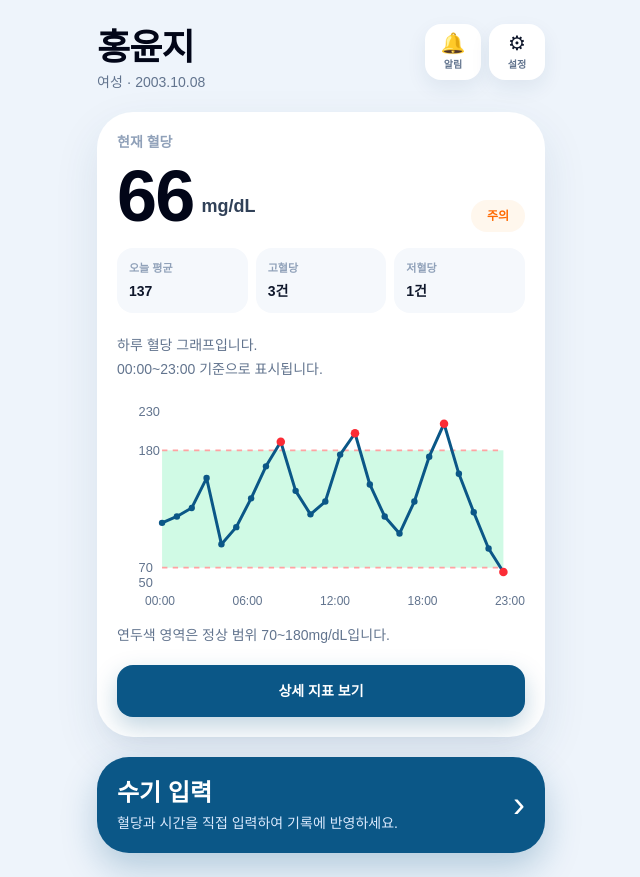
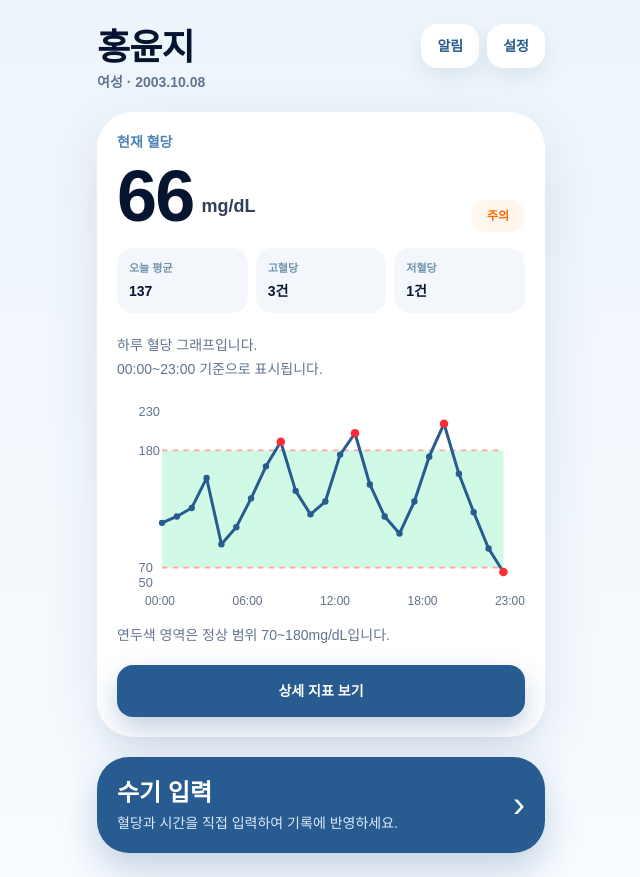
Before and after one commit to yunji6533/Mediger, a Next.js app in the folder frontend/patient/: page / in a window 1280 px wide. Shown: the whole page, without its empty margins (319-959 px from the left). Built offline with nearby package versions, Linux system fonts and the light colour scheme.

Commit message:
프론트 수정

```diff
--- a/frontend/patient/app/page.tsx
+++ b/frontend/patient/app/page.tsx
@@ -102,7 +102,7 @@ export default function Home() {
   };
 
   return (
-    <main className="min-h-screen bg-[#eef4fb] px-5 py-6 text-slate-950">
+    <main className="min-h-screen bg-gradient-to-b from-[#edf5fb] to-[#f8fbff] px-5 py-6 text-slate-950">
       <section className="mx-auto max-w-md space-y-5">
         {screen === "home" && (
           <HomeScreen
@@ -146,29 +146,29 @@ function HomeScreen({
           onClick={goPatientEdit}
           className="text-left active:scale-[0.98]"
         >
-          <h1 className="mt-1 text-4xl font-black tracking-tight text-slate-950">
+          <h1 className="mt-1 text-4xl font-black tracking-tight text-[#07142f]">
             {patient.name}
           </h1>
-          <p className="mt-1 text-sm font-medium text-slate-500">
+          <p className="mt-1 text-sm font-semibold text-slate-500">
             {patient.gender} · {patient.birth}
           </p>
         </button>
 
         <div className="flex gap-2">
-          <IconButton label="알림" icon="🔔" onClick={goAlerts} />
-          <IconButton label="설정" icon="⚙" onClick={goSettings} />
+          <TopTextButton label="알림" onClick={goAlerts} />
+          <TopTextButton label="설정" onClick={goSettings} />
         </div>
       </div>
 
-      <div className="rounded-[2.25rem] bg-white p-5 shadow-[0_18px_45px_rgba(31,64,104,0.10)]">
+      <div className="rounded-[2.25rem] bg-white p-5 shadow-[0_20px_55px_rgba(30,76,120,0.12)]">
         <div className="flex items-end justify-between">
           <div>
-            <p className="text-sm font-bold text-slate-400">현재 혈당</p>
+            <p className="text-sm font-black text-[#4b83b5]">현재 혈당</p>
             <div className="mt-2 flex items-end gap-2">
-              <span className="text-7xl font-black tracking-tight">
+              <span className="text-7xl font-black tracking-tight text-[#07142f]">
                 {latest}
               </span>
-              <span className="mb-3 text-lg font-bold text-slate-700">
+              <span className="mb-3 text-lg font-black text-slate-700">
                 mg/dL
               </span>
             </div>
@@ -193,7 +193,7 @@ function HomeScreen({
         <button
           type="button"
           onClick={goMetrics}
-          className="mt-5 w-full rounded-2xl bg-[#0b5787] py-4 text-sm font-black text-white shadow-[0_10px_24px_rgba(11,87,135,0.25)] active:scale-[0.98]"
+          className="mt-5 w-full rounded-2xl bg-[#285b8f] py-4 text-sm font-black text-white shadow-[0_12px_28px_rgba(40,91,143,0.28)] active:scale-[0.98]"
         >
           상세 지표 보기
         </button>
@@ -202,7 +202,7 @@ function HomeScreen({
       <button
         type="button"
         onClick={goRecord}
-        className="flex w-full items-center justify-between rounded-[2rem] bg-[#0b5787] px-5 py-5 text-left text-white shadow-[0_16px_35px_rgba(11,87,135,0.25)] active:scale-[0.98]"
+        className="flex w-full items-center justify-between rounded-[2rem] bg-[#285b8f] px-5 py-5 text-left text-white shadow-[0_16px_35px_rgba(40,91,143,0.25)] active:scale-[0.98]"
       >
         <div>
           <p className="text-2xl font-black">수기 입력</p>
@@ -216,34 +216,30 @@ function HomeScreen({
   );
 }
 
-function MiniStat({ label, value }: { label: string; value: string }) {
-  return (
-    <div className="rounded-2xl bg-[#f5f8fc] px-3 py-3">
-      <p className="text-[11px] font-bold text-slate-400">{label}</p>
-      <p className="mt-1 text-sm font-black text-slate-900">{value}</p>
-    </div>
-  );
-}
-
-function IconButton({
+function TopTextButton({
   label,
-  icon,
   onClick,
 }: {
   label: string;
-  icon: string;
   onClick: () => void;
 }) {
   return (
     <button
       type="button"
       onClick={onClick}
-      className="flex h-14 w-14 flex-col items-center justify-center rounded-2xl bg-white text-slate-900 shadow-[0_8px_20px_rgba(31,64,104,0.08)] active:scale-[0.96]"
-      aria-label={label}
+      className="rounded-2xl bg-white px-4 py-3 text-sm font-black text-[#285b8f] shadow-[0_8px_22px_rgba(30,76,120,0.10)] active:scale-[0.96]"
     >
-      <span className="text-xl leading-none">{icon}</span>
-      <span className="mt-1 text-[10px] font-bold text-slate-500">{label}</span>
+      {label}
     </button>
+  );
+}
+
+function MiniStat({ label, value }: { label: string; value: string }) {
+  return (
+    <div className="rounded-2xl bg-[#f3f7fb] px-3 py-3">
+      <p className="text-[11px] font-black text-[#7192ad]">{label}</p>
+      <p className="mt-1 text-sm font-black text-[#07142f]">{value}</p>
+    </div>
   );
 }
 
@@ -272,9 +268,9 @@ function SettingsScreen({ patient, goHome }: any) {
     <div className="space-y-5">
       <PageHeader title="설정" onBack={goHome} />
 
-      <div className="rounded-[2rem] bg-white p-5 shadow-sm">
+      <div className="rounded-[2rem] bg-white p-5 shadow-[0_12px_30px_rgba(30,76,120,0.08)]">
         <div className="flex items-center gap-4">
-          <div className="flex h-14 w-14 items-center justify-center rounded-2xl bg-[#eef6fb] text-2xl font-black text-[#0b5787]">
+          <div className="flex h-14 w-14 items-center justify-center rounded-2xl bg-[#edf6fb] text-2xl font-black text-[#285b8f]">
             {patient.name.slice(0, 1)}
           </div>
           <div>
@@ -287,20 +283,20 @@ function SettingsScreen({ patient, goHome }: any) {
       </div>
 
       <SettingGroup>
-        <SettingRow title="환자 정보 관리" text="이름, 성별, 생년월일 수정" icon="○" />
-        <SettingRow title="알림 설정" text="저혈당, 고혈당, 누락 입력 알림" icon="◇" />
-        <SettingRow title="목표 혈당 범위" text="정상 범위 70~180mg/dL" icon="□" />
+        <SettingRow title="환자 정보 관리" text="이름, 성별, 생년월일 수정" />
+        <SettingRow title="알림 설정" text="저혈당, 고혈당, 누락 입력 알림" />
+        <SettingRow title="목표 혈당 범위" text="정상 범위 70~180mg/dL" />
       </SettingGroup>
 
       <SettingGroup>
-        <SettingRow title="웨어러블 연동" text="CGM / 스마트워치 데이터 연결" icon="⌁" />
-        <SettingRow title="데이터 동기화" text="최근 기록 자동 업데이트" icon="↻" />
-        <SettingRow title="의사용 보고서" text="1~2개월 혈당 리포트 생성" icon="▤" />
+        <SettingRow title="웨어러블 연동" text="CGM / 스마트워치 데이터 연결" />
+        <SettingRow title="데이터 동기화" text="최근 기록 자동 업데이트" />
+        <SettingRow title="의사용 보고서" text="1~2개월 혈당 리포트 생성" />
       </SettingGroup>
 
       <SettingGroup>
-        <SettingRow title="개인정보 보호" text="의료 데이터 보안 및 접근 권한" icon="⌾" />
-        <SettingRow title="앱 정보" text="Mediger Patient v1.0" icon="i" />
+        <SettingRow title="개인정보 보호" text="의료 데이터 보안 및 접근 권한" />
+        <SettingRow title="앱 정보" text="Mediger Patient v1.0" />
       </SettingGroup>
     </div>
   );
@@ -308,32 +304,22 @@ function SettingsScreen({ patient, goHome }: any) {
 
 function SettingGroup({ children }: { children: React.ReactNode }) {
   return (
-    <div className="overflow-hidden rounded-[1.75rem] bg-white shadow-[0_12px_30px_rgba(31,64,104,0.07)]">
+    <div className="overflow-hidden rounded-[1.75rem] bg-white shadow-[0_12px_30px_rgba(30,76,120,0.07)]">
       {children}
     </div>
   );
 }
 
-function SettingRow({
-  title,
-  text,
-  icon,
-}: {
-  title: string;
-  text: string;
-  icon: string;
-}) {
+function SettingRow({ title, text }: { title: string; text: string }) {
   return (
     <button
       type="button"
       onClick={() => alert(`${title} 기능은 추후 백엔드 연동 예정입니다.`)}
       className="flex w-full items-center gap-4 border-b border-slate-100 px-5 py-4 text-left last:border-b-0 active:bg-slate-50"
     >
-      <div className="flex h-10 w-10 items-center justify-center rounded-xl bg-[#f3f7fb] text-lg font-bold text-slate-600">
-        {icon}
-      </div>
+      <div className="h-10 w-1.5 rounded-full bg-[#8fb9dc]" />
       <div className="flex-1">
-        <p className="font-bold">{title}</p>
+        <p className="font-black text-[#07142f]">{title}</p>
         <p className="mt-0.5 text-sm text-slate-500">{text}</p>
       </div>
       <span className="text-2xl text-slate-300">›</span>
@@ -361,7 +347,7 @@ function PatientEditScreen({ patient, setPatient, goHome }: any) {
     <div className="space-y-5">
       <PageHeader title="환자 정보 수정" onBack={goHome} />
 
-      <div className="rounded-[2rem] bg-white p-5 shadow-sm">
+      <div className="rounded-[2rem] bg-white p-5 shadow-[0_12px_30px_rgba(30,76,120,0.08)]">
         <div className="space-y-4">
           <InputLabel label="이름">
             <input
@@ -394,7 +380,7 @@ function PatientEditScreen({ patient, setPatient, goHome }: any) {
           <button
             type="button"
             onClick={savePatient}
-            className="w-full rounded-2xl bg-[#0b5787] py-4 font-black text-white shadow-sm active:scale-[0.98]"
+            className="w-full rounded-2xl bg-[#285b8f] py-4 font-black text-white shadow-[0_12px_28px_rgba(40,91,143,0.22)] active:scale-[0.98]"
           >
             수정 완료
           </button>
@@ -413,7 +399,7 @@ function InputLabel({
 }) {
   return (
     <div>
-      <p className="mb-2 text-sm font-bold text-slate-600">{label}</p>
+      <p className="mb-2 text-sm font-black text-slate-600">{label}</p>
       {children}
     </div>
   );
@@ -454,7 +440,7 @@ function RecordScreen({ records, setRecords, goHome }: any) {
     <div className="space-y-5">
       <PageHeader title="수기 입력" onBack={goHome} />
 
-      <div className="rounded-[2rem] bg-white p-5 shadow-sm">
+      <div className="rounded-[2rem] bg-white p-5 shadow-[0_12px_30px_rgba(30,76,120,0.08)]">
         <p className="mb-4 text-sm leading-6 text-slate-500">
           누락된 혈당을 작성해주세요.
         </p>
@@ -485,7 +471,7 @@ function RecordScreen({ records, setRecords, goHome }: any) {
           <button
             type="button"
             onClick={addRecord}
-            className="w-full rounded-2xl bg-[#0b5787] py-4 font-black text-white shadow-sm active:scale-[0.98]"
+            className="w-full rounded-2xl bg-[#285b8f] py-4 font-black text-white shadow-[0_12px_28px_rgba(40,91,143,0.22)] active:scale-[0.98]"
           >
             기록 저장
           </button>
@@ -504,8 +490,8 @@ function MetricsScreen({ records, goHome }: any) {
     <div className="space-y-4">
       <PageHeader title="상세 지표" onBack={goHome} />
 
-      <div className="rounded-[2rem] bg-white p-5 shadow-[0_12px_30px_rgba(31,64,104,0.07)]">
-        <div className="grid grid-cols-3 rounded-2xl bg-[#f1f5fa] p-1">
+      <div className="rounded-[2rem] bg-white p-5 shadow-[0_12px_30px_rgba(30,76,120,0.07)]">
+        <div className="grid grid-cols-3 rounded-2xl bg-[#eef4fa] p-1">
           <ChartTab
             label="하루"
             active={chartType === "day"}
@@ -556,8 +542,8 @@ function MetricsScreen({ records, goHome }: any) {
         </div>
       </div>
 
-      <div className="rounded-[2rem] bg-white p-5 shadow-[0_12px_30px_rgba(31,64,104,0.07)]">
-        <p className="text-sm font-bold text-[#0b5787]">AI 피드백</p>
+      <div className="rounded-[2rem] bg-white p-5 shadow-[0_12px_30px_rgba(30,76,120,0.07)]">
+        <p className="text-sm font-black text-[#285b8f]">AI 피드백</p>
         <h2 className="mt-2 text-lg font-black">
           식사 이후 혈당이 급상승하는 패턴이 보여요!
         </h2>
@@ -579,20 +565,20 @@ function OutlierTable({ records }: { records: RecordItem[] }) {
   );
 
   return (
-    <div className="rounded-[2rem] bg-white p-5 shadow-[0_12px_30px_rgba(31,64,104,0.07)]">
+    <div className="rounded-[2rem] bg-white p-5 shadow-[0_12px_30px_rgba(30,76,120,0.07)]">
       <div className="mb-4 flex items-end justify-between">
         <div>
-          <p className="text-sm font-bold text-[#0b5787]">이상치 감지</p>
+          <p className="text-sm font-black text-[#285b8f]">이상치 감지</p>
           <h2 className="mt-2 text-lg font-black">오늘 감지된 이상 기록</h2>
         </div>
 
-        <div className="rounded-full bg-[#f1f5fa] px-3 py-1 text-xs font-bold text-slate-500">
+        <div className="rounded-full bg-[#eef4fa] px-3 py-1 text-xs font-black text-slate-500">
           총 {outliers.length}건
         </div>
       </div>
 
       <div className="overflow-hidden rounded-2xl border border-slate-100 bg-white">
-        <div className="grid grid-cols-3 bg-[#f7f9fc] px-4 py-3 text-xs font-bold text-slate-500">
+        <div className="grid grid-cols-3 bg-[#f7f9fc] px-4 py-3 text-xs font-black text-slate-500">
           <span>시간</span>
           <span className="text-center">혈당</span>
           <span className="text-right">상태</span>
@@ -600,7 +586,7 @@ function OutlierTable({ records }: { records: RecordItem[] }) {
 
         {outliers.length === 0 ? (
           <div className="px-4 py-8 text-center">
-            <p className="text-sm font-bold text-slate-700">
+            <p className="text-sm font-black text-slate-700">
               감지된 이상치가 없습니다.
             </p>
             <p className="mt-1 text-xs text-slate-400">
@@ -617,7 +603,7 @@ function OutlierTable({ records }: { records: RecordItem[] }) {
                 key={`${item.time}-${index}`}
                 className="grid grid-cols-3 items-center border-t border-slate-100 px-4 py-4 text-sm"
               >
-                <span className="font-medium text-slate-600">{item.time}</span>
+                <span className="font-bold text-slate-600">{item.time}</span>
 
                 <span className="text-center">
                   <span className="font-black text-slate-950">
@@ -705,7 +691,9 @@ function ChartTab({
       type="button"
       onClick={onClick}
       className={`rounded-xl py-3 text-sm font-black active:scale-[0.98] ${
-        active ? "bg-white text-slate-950 shadow-sm" : "text-slate-500"
+        active
+          ? "bg-white text-[#285b8f] shadow-sm"
+          : "text-slate-500"
       }`}
     >
       {label}
@@ -795,7 +783,7 @@ function DailyLineChart({
         <path
           d={path}
           fill="none"
-          className="stroke-[#0b5787]"
+          className="stroke-[#285b8f]"
           strokeWidth="2.8"
           strokeLinecap="round"
           strokeLinejoin="round"
@@ -809,13 +797,13 @@ function DailyLineChart({
               cx={point.x + 22}
               cy={point.y}
               r={isOutlier ? "4" : "3"}
-              className={isOutlier ? "fill-red-500" : "fill-[#0b5787]"}
+              className={isOutlier ? "fill-red-500" : "fill-[#285b8f]"}
             />
           );
         })}
       </svg>
 
-      <div className="ml-7 mt-1 flex justify-between text-xs text-slate-500">
+      <div className="ml-7 mt-1 flex justify-between text-xs font-medium text-slate-500">
         <span>00:00</span>
         <span>06:00</span>
         <span>12:00</span>
@@ -879,7 +867,7 @@ function SimpleLineChart({
         <path
           d={path}
           fill="none"
-          className="stroke-[#0b5787]"
+          className="stroke-[#285b8f]"
           strokeWidth="2.8"
           strokeLinecap="round"
           strokeLinejoin="round"
@@ -891,12 +879,12 @@ function SimpleLineChart({
             cx={point.x + 22}
             cy={point.y}
             r="3.5"
-            className="fill-[#0b5787]"
+            className="fill-[#285b8f]"
           />
         ))}
       </svg>
 
-      <div className="ml-7 mt-1 flex justify-between text-xs text-slate-500">
+      <div className="ml-7 mt-1 flex justify-between text-xs font-medium text-slate-500">
         {data.map((item) => (
           <span key={item.label}>{item.label}</span>
         ))}
@@ -907,7 +895,7 @@ function SimpleLineChart({
 
 function RecordList({ records }: { records: RecordItem[] }) {
   return (
-    <div className="rounded-[2rem] bg-white p-5 shadow-sm">
+    <div className="rounded-[2rem] bg-white p-5 shadow-[0_12px_30px_rgba(30,76,120,0.08)]">
       <h2 className="text-lg font-black">최근 기록</h2>
 
       <div className="mt-4 divide-y divide-slate-100">
@@ -922,7 +910,9 @@ function RecordList({ records }: { records: RecordItem[] }) {
                   <span className="text-2xl font-black">{item.glucose}</span>
                   <span className="ml-2 text-slate-500">mg/dL</span>
                 </p>
-                <p className="text-base text-slate-700">{item.time}</p>
+                <p className="text-base font-bold text-slate-700">
+                  {item.time}
+                </p>
               </div>
               <p className="mt-2 text-slate-500">메모: {item.memo}</p>
             </div>
@@ -938,7 +928,7 @@ function PageHeader({ title, onBack }: { title: string; onBack: () => void }) {
       <button
         type="button"
         onClick={onBack}
-        className="rounded-2xl bg-white px-4 py-2 text-sm font-black shadow-sm active:scale-[0.98]"
+        className="rounded-2xl bg-white px-4 py-2 text-sm font-black text-[#285b8f] shadow-[0_8px_22px_rgba(30,76,120,0.08)] active:scale-[0.98]"
       >
         ←
       </button>
@@ -950,11 +940,11 @@ function PageHeader({ title, onBack }: { title: string; onBack: () => void }) {
 
 function AlertBox({ title, text }: { title: string; text: string }) {
   return (
-    <div className="rounded-[2rem] bg-white p-5 shadow-sm">
+    <div className="rounded-[2rem] bg-white p-5 shadow-[0_12px_30px_rgba(30,76,120,0.08)]">
       <div className="flex items-start gap-3">
-        <div className="mt-1 h-3 w-3 rounded-full bg-[#0b5787]" />
+        <div className="mt-1 h-3 w-3 rounded-full bg-[#285b8f]" />
         <div>
-          <p className="font-black">{title}</p>
+          <p className="font-black text-[#07142f]">{title}</p>
           <p className="mt-1 text-sm leading-6 text-slate-500">{text}</p>
         </div>
       </div>
```
